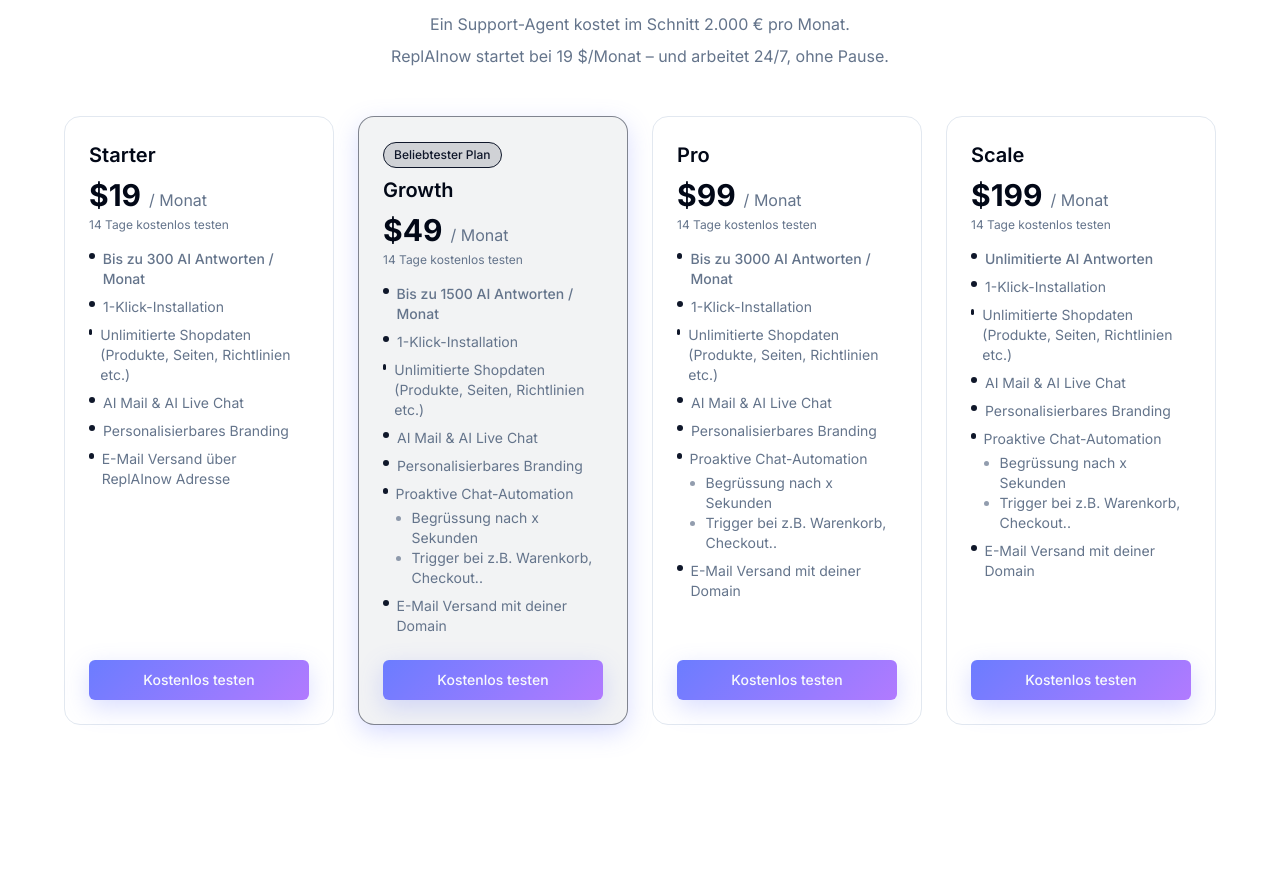
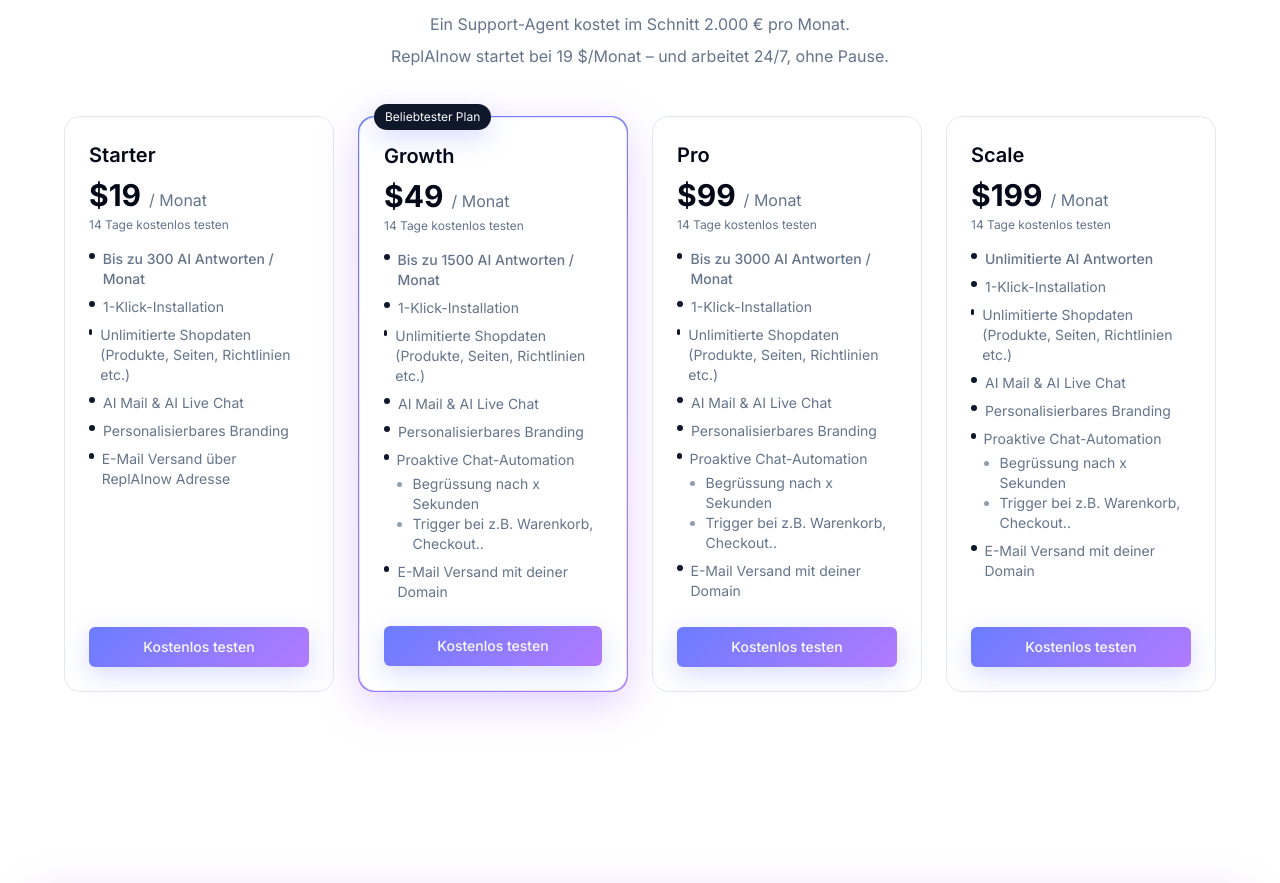
Before and after one commit to Breezythecoder/replainow-ai-shopify-support, a React (Vite) app: page / in a window 1280 px wide. Shown: the part 5878-6761 px from the top of the page. Built offline with nearby package versions, Linux system fonts and the light colour scheme.

Commit message:
Refactor Pricing Section
Adjusted the design of the pricing section to improve its appeal and align with a top design standard.

```diff
--- a/src/components/marketing/Pricing.tsx
+++ b/src/components/marketing/Pricing.tsx
@@ -80,17 +80,10 @@ const Pricing = () => {
         </p>
 
         <div className="grid grid-cols-1 sm:grid-cols-2 xl:grid-cols-4 gap-6 max-w-6xl mx-auto">
-          {plans.map((p) => (
-            <article
-              key={p.name}
-              className={`rounded-2xl border p-6 bg-card flex flex-col ${p.popular ? 'border-primary/50 bg-primary/5 shadow-brand' : ''}`}
-            >
+          {plans.map((p) => {
+            const Card = (
+              <article className="group rounded-2xl border bg-card p-6 h-full flex flex-col hover:shadow-brand transition-all duration-200 hover:-translate-y-0.5">
                 <header className="mb-4">
-                {'badge' in p && (p as any).badge ? (
-                  <span className="mb-2 inline-flex items-center rounded-full px-2.5 py-1 text-xs font-medium bg-primary/15 border border-primary text-primary">
-                    {(p as any).badge}
-                  </span>
-                ) : null}
                   <h3 className="font-semibold text-xl">{p.name}</h3>
                   <div className="mt-2 flex items-baseline gap-2">
                     <span className="text-3xl font-bold">{p.price}</span>
@@ -108,7 +101,7 @@ const Pricing = () => {
                     <span className="font-medium">{p.quota}</span>
                   </li>
                   {p.features.map((f: any) =>
-                  typeof f === "string" ? (
+                    typeof f === 'string' ? (
                       <li key={f} className="flex items-start gap-2">
                         <span className="mt-1 inline-block size-1.5 rounded-full bg-primary" />
                         <span>{f}</span>
@@ -130,14 +123,26 @@ const Pricing = () => {
                 </ul>
 
                 <div className="mt-auto">
-                <Button asChild variant={"hero"} className="w-full">
+                  <Button asChild variant="hero" className="w-full">
                     <a href={`${OAUTH_URL}?utm_source=site&utm_campaign=${encodeURIComponent(p.name)}&utm_content=pricing`}>
                       Kostenlos testen
                     </a>
                   </Button>
                 </div>
               </article>
-          ))}
+            );
+
+            return p.popular ? (
+              <div key={p.name} className="relative rounded-2xl p-[1px] bg-gradient-primary shadow-brand-glow hover:shadow-brand-glow transition-shadow">
+                <span className="absolute -top-3 left-4 rounded-full bg-primary text-primary-foreground text-xs px-2.5 py-1 border border-primary/60 shadow-brand">
+                  {(p as any).badge ?? 'Beliebtester Plan'}
+                </span>
+                {Card}
+              </div>
+            ) : (
+              <div key={p.name} className="relative">{Card}</div>
+            );
+          })}
         </div>
       </div>
     </section>
```
Lines whose indentation alone changed are shown as unchanged.
